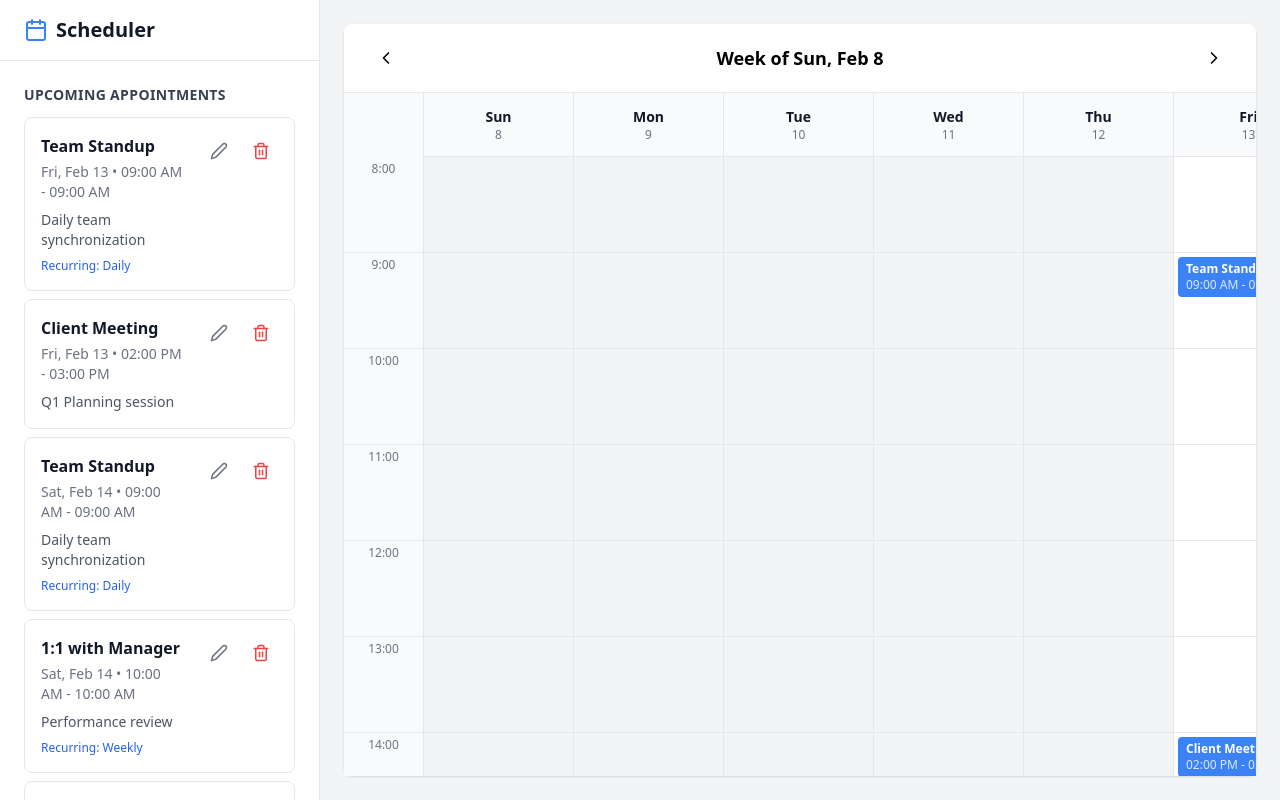
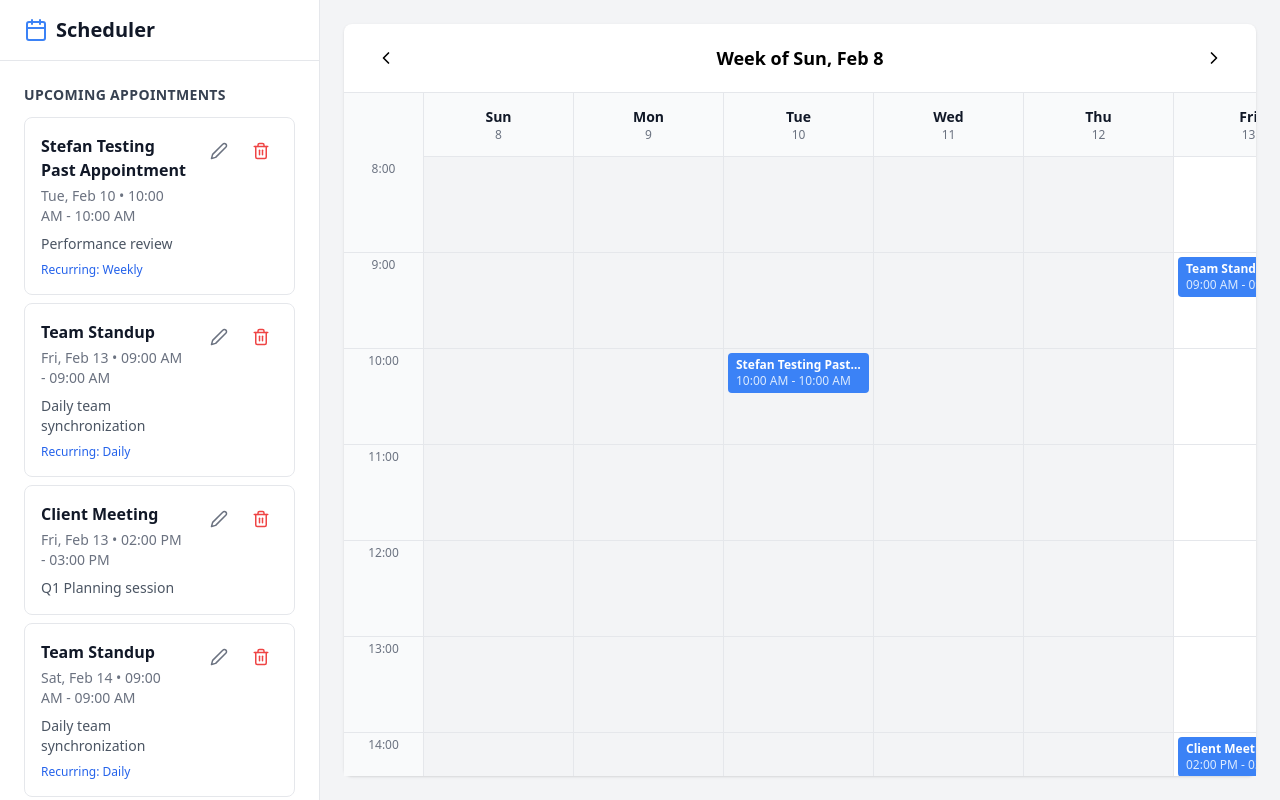
Before and after one commit to steph500/schedule, a React (Vite) app: page / in a window 1280 px wide. Built offline with nearby package versions, Linux system fonts and the light colour scheme.

Commit message:
modified calendar to include past appointmets for viewing

```diff
--- a/src/components/AppointmentList.tsx
+++ b/src/components/AppointmentList.tsx
@@ -1,4 +1,3 @@
-import React from 'react';
 import { Appointment } from '../types/appointments';
 import { formatDateForDisplay, formatTimeForDisplay } from '../utils/dateHelpers';
 import { Trash2, Edit2 } from 'lucide-react';
--- a/src/components/Sidebar.tsx
+++ b/src/components/Sidebar.tsx
@@ -15,9 +15,15 @@ export default function Sidebar({ appointments, onEdit, onDelete }: SidebarProps
   today.setHours(0, 0, 0, 0);
 
   const upcomingAppointments = appointments
-    .filter((apt) => apt.startTime >= today)
+    // Removed this line since i want to show
+    // past appointments but make them read only instead of hiding them, hid them in
+    // calender grid but not here since this is the list of appointments and we want
+    //  to show past ones as well
+    // .filter((apt) => apt.startTime >= today)
     .sort((a, b) => a.startTime.getTime() - b.startTime.getTime())
     .slice(0, 5);
+
+    console.log("Sidebar upcoming appointments: ", upcomingAppointments);
 
   return (
     <div className="w-80 bg-white border-r border-gray-200 flex flex-col">
--- a/src/data/dummyAppointments.ts
+++ b/src/data/dummyAppointments.ts
@@ -3,6 +3,8 @@ import { addHours, addDays } from '../utils/dateHelpers';
 
 const now = new Date();
 const today = new Date(now.getFullYear(), now.getMonth(), now.getDate());
+const yesterday = addDays(today, -4);
+
 
 export const DUMMY_APPOINTMENTS: Appointment[] = [
   {
@@ -43,4 +45,12 @@ export const DUMMY_APPOINTMENTS: Appointment[] = [
     description: 'Personal time',
     recurring: { frequency: 'daily', endDate: addDays(today, 30) },
   },
+  {
+    id: '6',
+    title: 'Stefan Testing Past Appointment',
+    startTime: addHours(addDays(yesterday, 2), 10),
+    endTime: addHours(addDays(yesterday, 2), 10.75),
+    description: 'Performance review',
+    recurring: { frequency: 'weekly', endDate: addDays(today, 60) },
+  },
 ];
```
Also changed, not shown: src/components/CalendarGrid.tsx (+7 -5 lines).
